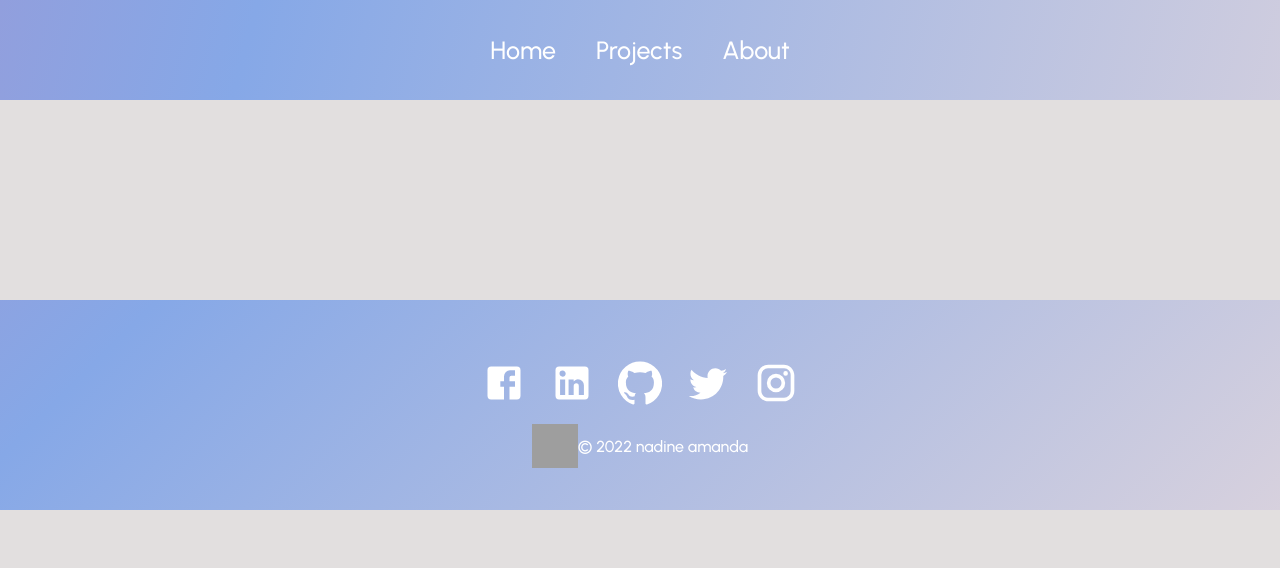
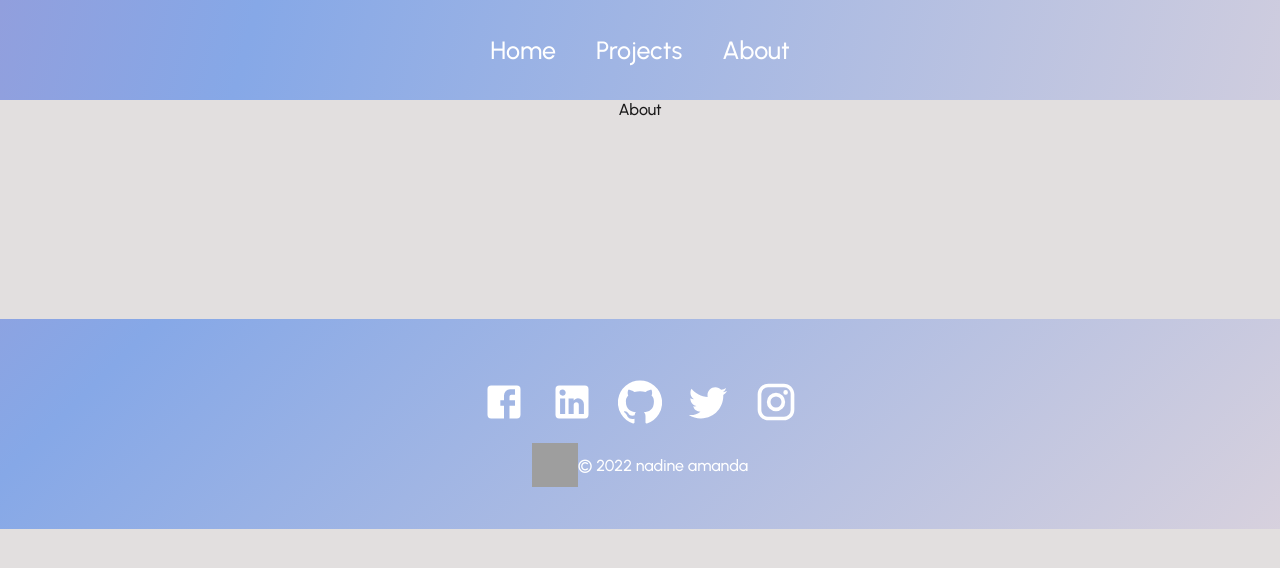
Before and after one commit to nadin3amanda/nadine-portfolio, a React (Create React App) app: page /about in a window 1280 px wide. Shown: the top 568 px of the page. Built offline with nearby package versions, Linux system fonts and the light colour scheme; grey boxes are pictures that could not be loaded; a web font is replaced by a local one.

Commit message:
corrected route

```diff
--- a/src/App.js
+++ b/src/App.js
@@ -16,7 +16,7 @@
           <Route path="" element={<Home />} />
           <Route path="/projects" element={<Projects />} />
           <Route path="/project/:id" element={<ProjectDisplay />} />
-          <Route path="/experience" element={<About />} />
+          <Route path="/about" element={<About />} />
         </Routes>
         <Footer />
       </Router>
```
